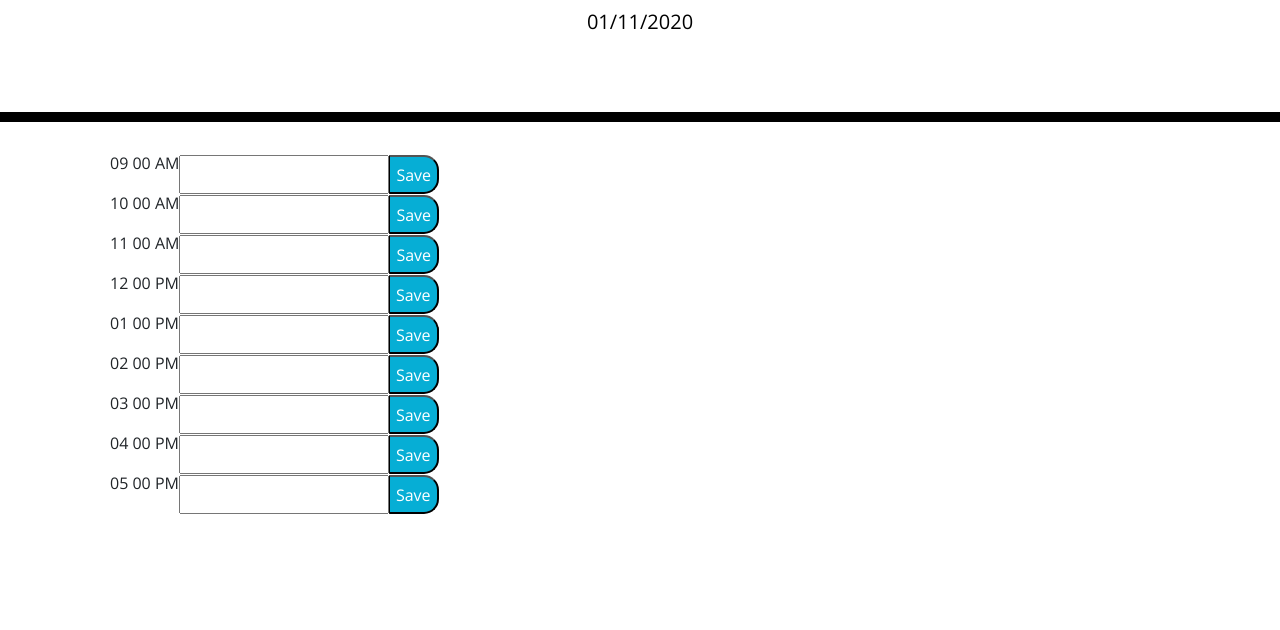
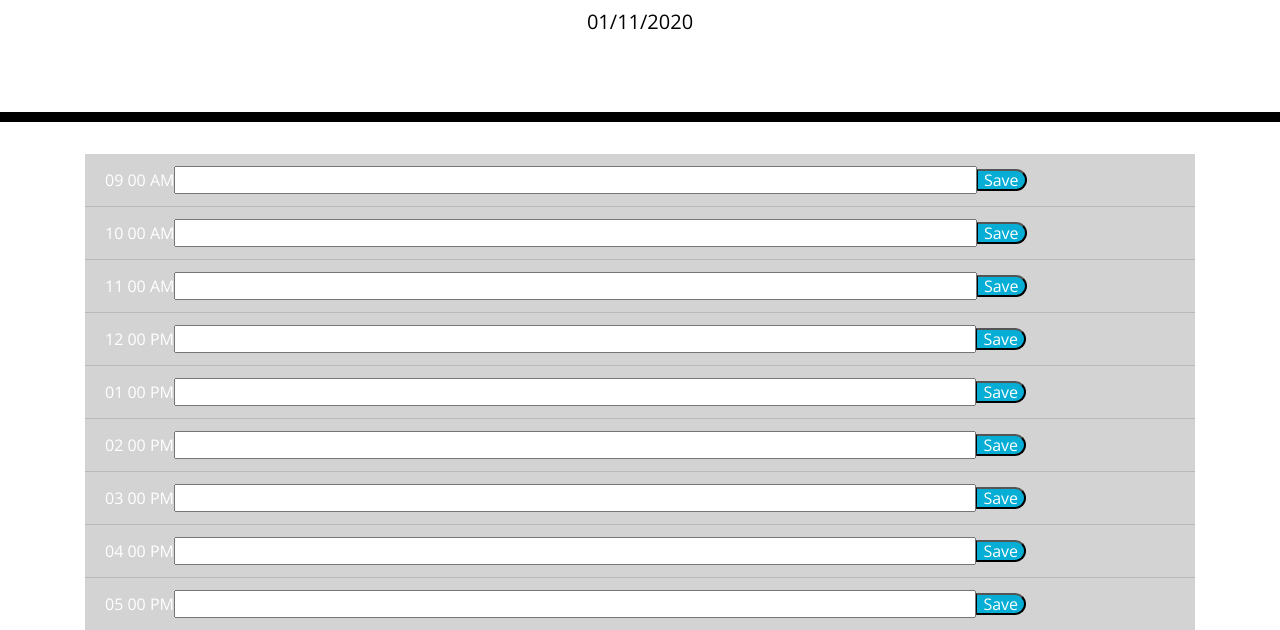
Before and after one commit to kottkej/H-wk05, a plain HTML site: page Develop/index.html in a window 1280 px wide. Shown: the part 182-812 px from the top of the page. Drawn offline with nearby package versions, Linux system fonts and the light colour scheme.

Commit message:
final changes

```diff
--- a/Develop/index.html
+++ b/Develop/index.html
@@ -31,7 +31,7 @@
       <p id="currentDay" class="lead">Placeholder</p>
     </header>
     <div class="container">
-      <ul id="calendar" class="time-block"></ul>
+      <ul id="calendar" class="list-group list-group-flush"></ul>
       <!-- Timeblocks go here -->
     </div>
     <script src="https://cdnjs.cloudflare.com/ajax/libs/moment.js/2.24.0/moment.min.js"></script>
--- a/Develop/script.js
+++ b/Develop/script.js
@@ -4,90 +4,68 @@ the currentDay field*/
     var pcdt = document.getElementById('currentDay');
     pcdt.textContent = cdt;
     var x = moment().format("hh:mm A");
-
+    let schs = JSON.parse(localStorage.getItem('sch')) || [];
 /*Appending index.html page time slots for time, user input field, and save button*/
     var ts = [9, 10, 11, 12, 13, 14, 15, 16, 17];
 
     for (let i = 0; i < ts.length; i++) {
 
     $('#calendar').append(
-        '<li col-sm-12 col-md-12 col-lg-12 class = "row" id=TS' + ts[i] + '">'
+        '<li class = "col-sm-12 col-md-12 col-lg-12 list-group-item" id="TS' + ts[i] + '">'
         + moment().hour(ts[i]).minute(0).second(0).format('hh mm A') +
-        '<input type="text" id=txt' + ts[i] + ' col-sm-8 col-md-8 col-lg-9 class="flush"></input><button type="button" col-sm-2 col-md2 col-lg-1 ml-1 btn-dark id=btn'
+        '<input type="text" id=txt' + ts[i] + ' class = "col-sm-8 col-md-8 col-lg-9"></input><button type="button" col-sm-2 col-md2 col-lg-1 ml-1 btn-dark id=btn'
         + ts[i] + ' class="saveBtn">Save</button></li>')
     }
 //Color coding past, present, future
-    const listItems = document.getElementsByTagName("li");
+/*$("#calendar").on("click",".saveBtn",function) - evaluation of different
+way to process the button... would still a function to
+reference the button id to populate only one object
+*/
 
-    $(document).ready(function() {
-    for (let i=0; i < listItems.length; i++){
-        document.getElementsByTagName("li")[i].setAttribute("value", ts[i]);
+function ColorUpdate(){
+    let mccafe=moment().hour();
+    console.log(ts.length, mccafe);
+    for (let i = 0; i < ts.length; i++) {
+        if (ts[i]==mccafe){
+        $("#TS"+ ts[i]).addClass("present");
+        }
+        else if( ts[i]>mccafe){
+            $("#TS"+ ts[i]).addClass("future");
+        }
+        else {
+            $("#TS"+ ts[i]).addClass("past");
+        }
     }
-    });
+}
 
-    var m = parseInt(moment().format('k'));
+$(document).ready(function(){
+    ColorUpdate();
+    setInterval(ColorUpdate,60*1000); //1000ms = 1 second
+});
 
-    /// this is not working... need to find out how to loop and perform if/else
-/*     $(document).ready(function() {
-        for (let i=0; i < listItems.length; i++){
-            y = (parseInt(listItems[i].value));
-            if (y < m) {
-                document.getElementsByTagName("li")[0].setAttribute("class", "past");
-                document.getElementsByTagName("li")[1].setAttribute("class", "past");
-                document.getElementsByTagName("li")[2].setAttribute("class", "past");
-                document.getElementsByTagName("li")[3].setAttribute("class", "past");
-                document.getElementsByTagName("li")[4].setAttribute("class", "past");
-                document.getElementsByTagName("li")[5].setAttribute("class", "past");
-                document.getElementsByTagName("li")[6].setAttribute("class", "past");
-                document.getElementsByTagName("li")[7].setAttribute("class", "past");
-                document.getElementsByTagName("li")[8].setAttribute("class", "past");
-            }
-            else if (y == m){
-                document.getElementsByTagName("li")[0].setAttribute("class", "present");
-                document.getElementsByTagName("li")[1].setAttribute("class", "present");
-                document.getElementsByTagName("li")[2].setAttribute("class", "present");
-                document.getElementsByTagName("li")[3].setAttribute("class", "present");
-                document.getElementsByTagName("li")[4].setAttribute("class", "present");
-                document.getElementsByTagName("li")[5].setAttribute("class", "present");
-                document.getElementsByTagName("li")[6].setAttribute("class", "present");
-                document.getElementsByTagName("li")[7].setAttribute("class", "present");
-                document.getElementsByTagName("li")[8].setAttribute("class", "present");
-            }else (y > m);{
-                document.getElementsByTagName("li")[0].setAttribute("class", "future");
-                document.getElementsByTagName("li")[1].setAttribute("class", "future");
-                document.getElementsByTagName("li")[2].setAttribute("class", "future");
-                document.getElementsByTagName("li")[3].setAttribute("class", "future");
-                document.getElementsByTagName("li")[4].setAttribute("class", "future");
-                document.getElementsByTagName("li")[5].setAttribute("class", "future");
-                document.getElementsByTagName("li")[6].setAttribute("class", "future");
-                document.getElementsByTagName("li")[7].setAttribute("class", "future");
-                document.getElementsByTagName("li")[8].setAttribute("class", "future");
-            }
-        }
-    }); */
+var m = parseInt(moment().format('k'));
+
 
 /*Pulling and storing user input with local storage*/
 //Timeslot 9
-    $(document).ready(function() {
+     $(document).ready(function() {
 
         const litxt9 = document.querySelector("#txt9");
         const btn9Button = document.querySelector("#btn9");
 
     btn9Button.addEventListener("click", function(event) {
         event.preventDefault();
-        //set array
+       //set array
         const lcl9 = {
             txt9: litxt9.value.trim(),
             txt9time: x,
         };
         // set new submission
-        console.log(lcl9);
         localStorage.setItem("lcl9", JSON.stringify(lcl9));
     });
         // get most recent submission
         const lastlcl9 = JSON.parse(localStorage.getItem("lcl9"));
         document.getElementById("txt9").value = lastlcl9.txt9;
-        console.log(lastlcl9);
     });
 //Timeslot 10
     $(document).ready(function() {
@@ -103,13 +81,11 @@ the currentDay field*/
             txt10time: x,
         };
         // set new submission
-        console.log(lcl10);
         localStorage.setItem("lcl10", JSON.stringify(lcl10));
     });
         // get most recent submission
         const lastlcl10 = JSON.parse(localStorage.getItem("lcl10"));
         document.getElementById("txt10").value = lastlcl10.txt10;
-        console.log(lastlcl10);
     });
 //Timeslot 11
     $(document).ready(function() {
@@ -125,13 +101,11 @@ the currentDay field*/
             txt11time: x,
         };
         // set new submission
-        console.log(lcl11);
         localStorage.setItem("lcl11", JSON.stringify(lcl11));
     });
         // get most recent submission
         const lastlcl11 = JSON.parse(localStorage.getItem("lcl11"));
         document.getElementById("txt11").value = lastlcl11.txt11;
-        console.log(lastlcl11);
     });
 //Timeslot 12
 $(document).ready(function() {
@@ -147,13 +121,11 @@ btn12Button.addEventListener("click", function(event) {
         txt12time: x,
     };
     // set new submission
-    console.log(lcl12);
     localStorage.setItem("lcl12", JSON.stringify(lcl12));
 });
     // get most recent submission
     const lastlcl12 = JSON.parse(localStorage.getItem("lcl12"));
     document.getElementById("txt12").value = lastlcl12.txt12;
-    console.log(lastlcl12);
 });
 //Timeslot 13
 $(document).ready(function() {
@@ -169,13 +141,11 @@ btn13Button.addEventListener("click", function(event) {
         txt13time: x,
     };
     // set new submission
-    console.log(lcl13);
     localStorage.setItem("lcl13", JSON.stringify(lcl13));
 });
     // get most recent submission
     const lastlcl13 = JSON.parse(localStorage.getItem("lcl13"));
     document.getElementById("txt13").value = lastlcl13.txt13;
-    console.log(lastlcl13);
 });
 //Timeslot 14
 $(document).ready(function() {
@@ -191,13 +161,11 @@ btn14Button.addEventListener("click", function(event) {
         txt14time: x,
     };
     // set new submission
-    console.log(lcl14);
     localStorage.setItem("lcl14", JSON.stringify(lcl14));
 });
     // get most recent submission
     const lastlcl14 = JSON.parse(localStorage.getItem("lcl14"));
     document.getElementById("txt14").value = lastlcl14.txt14;
-    console.log(lastlcl14);
 });
 //Timeslot 11
 $(document).ready(function() {
@@ -213,13 +181,11 @@ btn11Button.addEventListener("click", function(event) {
         txt11time: x,
     };
     // set new submission
-    console.log(lcl11);
     localStorage.setItem("lcl11", JSON.stringify(lcl11));
 });
     // get most recent submission
     const lastlcl11 = JSON.parse(localStorage.getItem("lcl11"));
     document.getElementById("txt11").value = lastlcl11.txt11;
-    console.log(lastlcl11);
 });
 //Timeslot 15
 $(document).ready(function() {
@@ -235,13 +201,11 @@ btn15Button.addEventListener("click", function(event) {
         txt15time: x,
     };
     // set new submission
-    console.log(lcl15);
     localStorage.setItem("lcl15", JSON.stringify(lcl15));
 });
     // get most recent submission
     const lastlcl15 = JSON.parse(localStorage.getItem("lcl15"));
     document.getElementById("txt15").value = lastlcl15.txt15;
-    console.log(lastlcl15);
 });
 //Timeslot 16
 $(document).ready(function() {
@@ -257,13 +221,11 @@ btn16Button.addEventListener("click", function(event) {
         txt16time: x,
     };
     // set new submission
-    console.log(lcl16);
     localStorage.setItem("lcl16", JSON.stringify(lcl16));
 });
     // get most recent submission
     const lastlcl16 = JSON.parse(localStorage.getItem("lcl16"));
     document.getElementById("txt16").value = lastlcl16.txt16;
-    console.log(lastlcl16);
 });
 //Timeslot 17
 $(document).ready(function() {
@@ -279,19 +241,9 @@ btn17Button.addEventListener("click", function(event) {
         txt17time: x,
     };
     // set new submission
-    console.log(lcl17);
     localStorage.setItem("lcl17", JSON.stringify(lcl17));
 });
     // get most recent submission
     const lastlcl17 = JSON.parse(localStorage.getItem("lcl17"));
     document.getElementById("txt17").value = lastlcl17.txt17;
-    console.log(lastlcl17);
 });
-/*Psuedo coding
-    3 - set the color of the class
-
-/* Create a simple calendar application that allows the user to save events for each hour of the day.
-This app will run in the browser and feature dynamically updated HTML and CSS powered by jQuery.
-
-Additionally, each hour should be color coded to reflect whether the time slot
-is in the past, the present, or the future. This will change depending on the time of day. */
```
